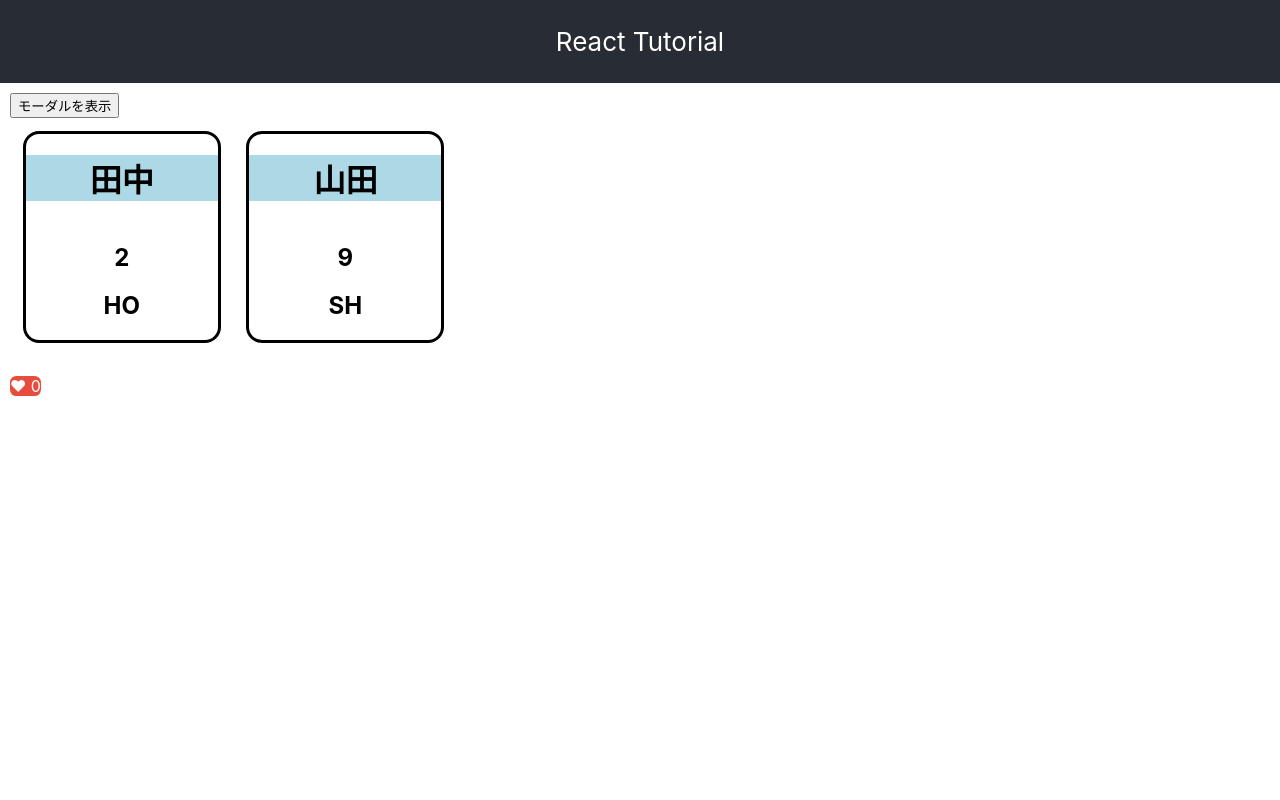
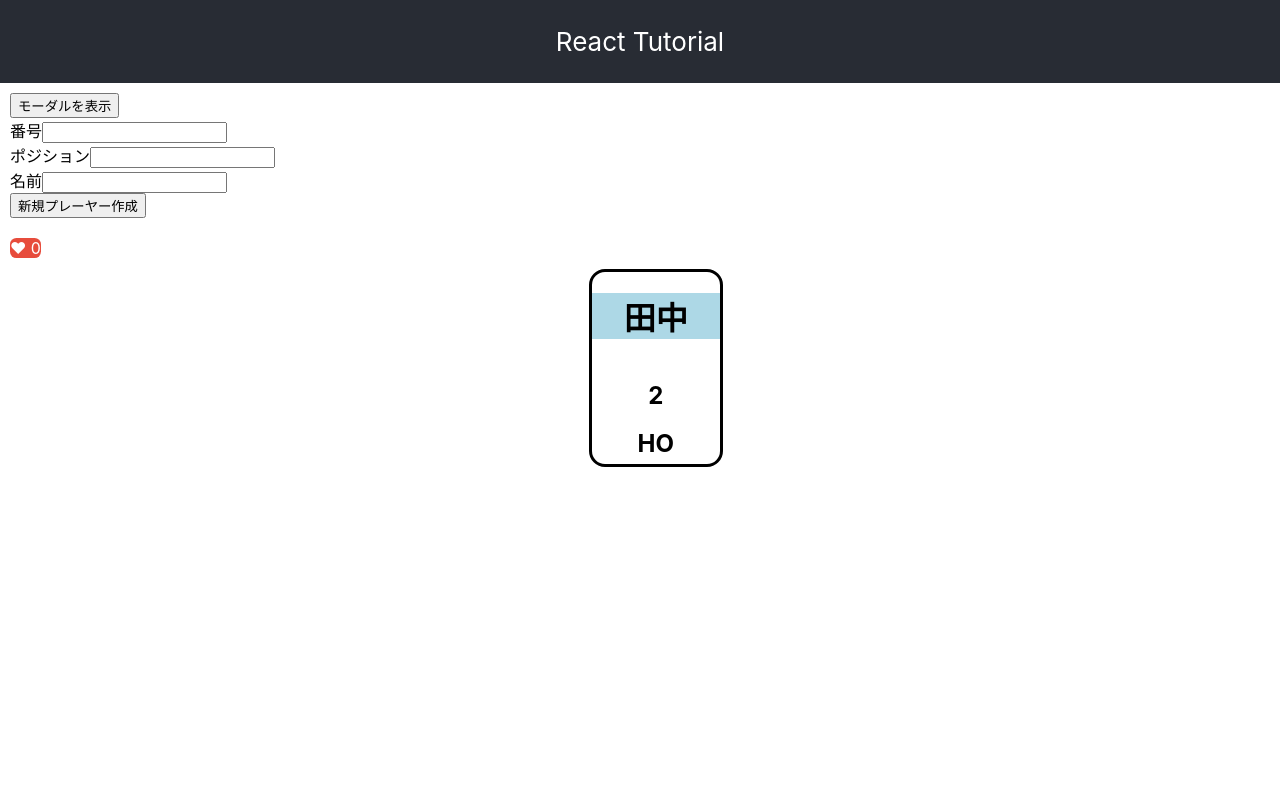
Before and after one commit to Kou-ISK/react-tutorial, a React (Create React App) app: page /player in a window 1280 px wide. Shown: the top 800 px of the page. Built offline with nearby package versions, Linux system fonts and the light colour scheme.

Commit message:
feat: 選手追加コンポーネントを作成

```diff
--- a/package.json
+++ b/package.json
@@ -14,6 +14,7 @@
     "axios": "^1.3.6",
     "react": "^18.2.0",
     "react-dom": "^18.2.0",
+    "react-grid-layout": "^1.3.4",
     "react-icons": "^4.8.0",
     "react-router-dom": "^6.11.0",
     "react-scripts": "^2.1.3",
--- a/src/App.css
+++ b/src/App.css
@@ -100,7 +100,8 @@ footer {
 }
 
 .player {
-  width: 15vw;
+  width: 10vw;
+  height: 15vw;
   text-align: center;
   align-content: center;
   margin: 1vw;
@@ -117,3 +118,62 @@ footer {
 .player-name {
   background-color: lightblue;
 }
+
+#input-component {
+  display: flex;
+}
+
+.PR1 {
+  position: absolute;
+  top: 20vw;
+  left: 10vw;
+}
+
+.HO {
+  position: absolute;
+  top: 20vw;
+  align-self: center;
+  left: 45vw;
+}
+
+.PR3 {
+  position: absolute;
+  top: 20vw;
+  right: 10vw;
+}
+
+.LO4 {
+  position: absolute;
+  top: 40vw;
+  left: 30vw;
+}
+
+.LO5 {
+  position: absolute;
+  top: 40vw;
+  right: 30vw;
+}
+
+.FL6 {
+  position: absolute;
+  top: 40vw;
+  left: 5vw;
+}
+
+.FL7 {
+  position: absolute;
+  top: 40vw;
+  right: 5vw;
+}
+
+.NO8 {
+  position: absolute;
+  top: 60vw;
+  left: 45vw;
+}
+
+.SH {
+  position: absolute;
+  top: 80vw;
+  left: 45vw;
+}
--- /dev/null
+++ b/src/components/PlayerInput.tsx
@@ -0,0 +1,34 @@
+import React, { useCallback, useRef } from "react"
+import { Player } from "../types/Player";
+
+export const PlayerInput = (props: any) => {
+    const positionNumRef = useRef<HTMLInputElement | null>(null);
+    const positionRef = useRef<HTMLInputElement | null>(null);
+    const nameRef = useRef<HTMLInputElement | null>(null);
+    const addPlayer = useCallback(() => {
+        if (positionNumRef.current && positionRef.current && nameRef.current) {
+            props.addPlayer({
+                positionNum: positionNumRef.current.value,
+                position: positionRef.current.value,
+                name: nameRef.current.value
+            });
+        }
+    }, [positionNumRef.current, , positionRef.current, nameRef.current, props.addPlayer]);
+    return (
+        <div id="player-input">
+            <div className="input-component">
+                <label htmlFor="position-number">番号</label>
+                <input name="position-number" type="number" ref={positionNumRef} />
+            </div>
+            <div className="input-component">
+                <label htmlFor="position">ポジション</label>
+                <input name="position" type="text" ref={positionRef} />
+            </div>
+            <div className="input-component">
+                <label htmlFor="name">名前</label>
+                <input name="name" type="text" ref={nameRef} />
+            </div>
+            <div><button onClick={addPlayer} className="add-player">新規プレーヤー作成</button></div>
+        </div>
+    )
+}
--- a/src/components/PlayerItem.tsx
+++ b/src/components/PlayerItem.tsx
@@ -4,11 +4,13 @@ import { Player } from "../types/Player"
 export const PlayerItem = (player: Player) => {
     return (
         <>
-            <div className="player">
-                <h1 className="player-name">{player.name}</h1>
-                <div className="player-info">
-                    <h2 className="position-num">{player.positionNum}</h2>
-                    <h2 className="position-name">{player.position}</h2>
+            <div className={player.position}>
+                <div className="player">
+                    <h1 className="player-name">{player.name}</h1>
+                    <div className="player-info">
+                        <h2 className="position-num">{player.positionNum}</h2>
+                        <h2 className="position-name">{player.position}</h2>
+                    </div>
                 </div>
             </div>
         </>
--- a/src/pages/PlayerPage.tsx
+++ b/src/pages/PlayerPage.tsx
@@ -1,6 +1,7 @@
-import React, { useState } from "react";
+import React, { useState, useCallback } from "react";
 import { PlayerList } from "../components/PlayerList";
 import { Player } from "../types/Player";
+import { PlayerInput } from "../components/PlayerInput";
 
 export const PlayerPage = () => {
     const [playerList, setPlayerList] = useState([
@@ -20,9 +21,10 @@ export const PlayerPage = () => {
     // 新規プレーヤー追加用コンポーネント作成
     // ドラッグ&ドロップで並び替えられるようにする
     // positionNumに応じて配置を変えられるようにする
-
+    const addPlayer = useCallback((player: Player) => setPlayerList((prev: Player[]) => [player, ...prev]), [setPlayerList]);
     return (
         <>
+            <PlayerInput addPlayer={addPlayer} id="player-input" />
             <PlayerList playerList={playerList} />
         </>
     )
```
Also changed, not shown: 1 other file (tests, documents, lock files or other folders).
